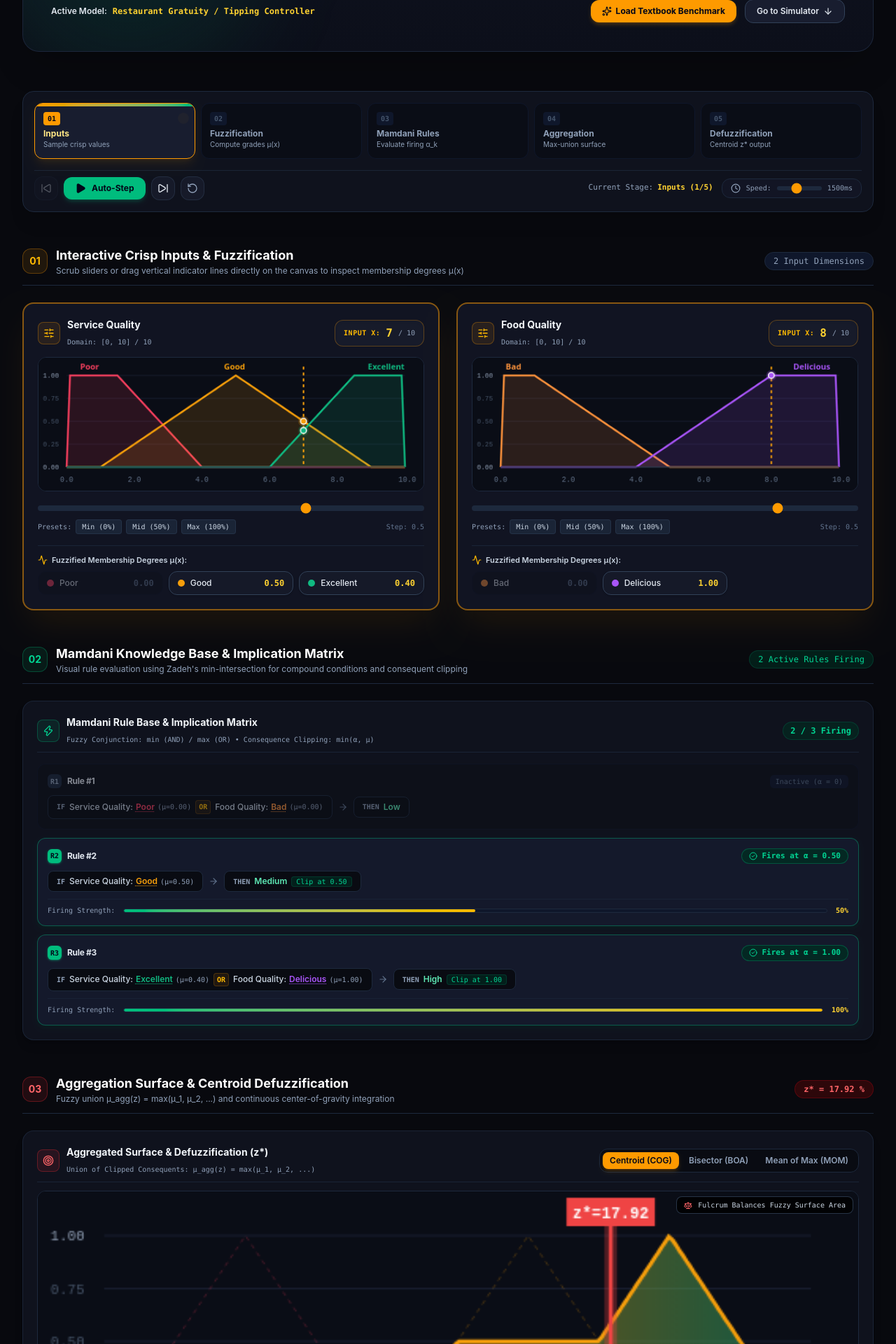
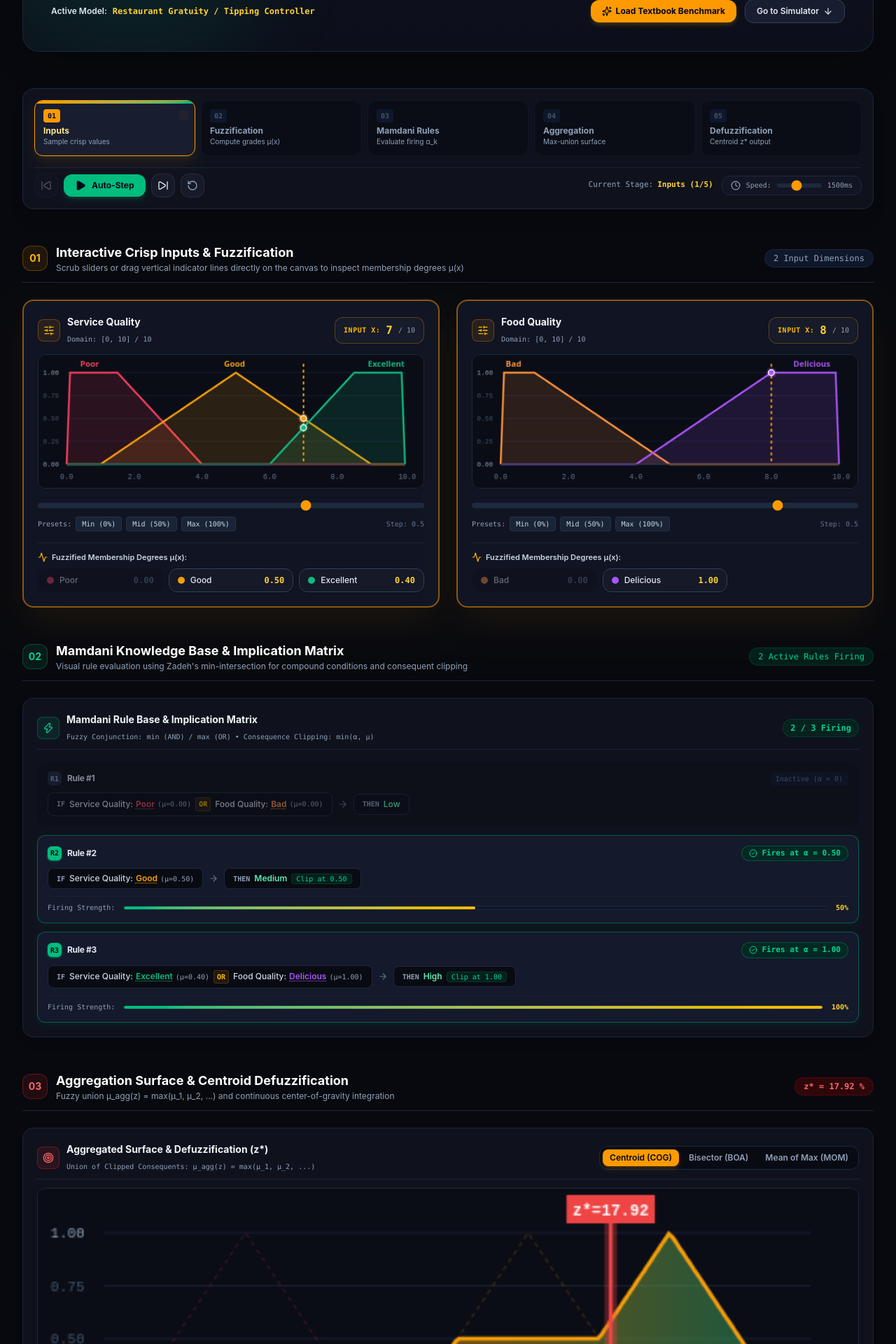
Before and after one commit to aditya-s45/Soft-Computing, a React (Vite) app: page / in a window 1280 px wide. Shown: the part 660-2580 px from the top of the page at 70% size. Built offline with nearby package versions, Linux system fonts and the light colour scheme.

Commit message:
style: polish stepper spacing and defuzzification balance badge layout

```diff
--- a/src/App.tsx
+++ b/src/App.tsx
@@ -255,7 +255,7 @@ export function App() {
         </section>
 
         {/* ==================== 5-PHASE ALGORITHM STEPPER ==================== */}
-        <section className="sticky top-16 z-30 pt-2">
+        <section className="relative z-20 pt-1">
           <StepperBar
             currentPhase={currentPhase}
             onSetPhase={setCurrentPhase}
--- a/src/components/flc/DefuzzCanvas.tsx
+++ b/src/components/flc/DefuzzCanvas.tsx
@@ -233,10 +233,6 @@ export const DefuzzCanvas: React.FC<DefuzzCanvasProps> = ({
           height={200}
           className="w-full h-auto rounded-xl border border-slate-800 bg-[#0a0d16] select-none"
         />
-        <div className="absolute top-2 right-2 flex items-center gap-2 bg-black/80 backdrop-blur-sm border border-slate-700/80 px-2.5 py-1 rounded-lg text-[10px] font-mono text-slate-300">
-          <Scale className="w-3 h-3 text-red-400" />
-          <span>Fulcrum Balances Fuzzy Surface Area</span>
-        </div>
       </div>
 
       {/* Live Formula & Calculation Box */}
@@ -250,9 +246,15 @@ export const DefuzzCanvas: React.FC<DefuzzCanvasProps> = ({
             </span>
           </div>
 
-          <span className="text-[10px] font-mono text-slate-400 bg-slate-900 px-2 py-0.5 rounded border border-slate-800">
-            Method: {defuzzMethod.toUpperCase()}
-          </span>
+          <div className="flex items-center gap-2">
+            <span className="flex items-center gap-1.5 text-[10px] font-mono text-slate-400 bg-slate-900/80 border border-slate-800 px-2 py-0.5 rounded">
+              <Scale className="w-3 h-3 text-red-400" />
+              <span>Fulcrum Balance</span>
+            </span>
+            <span className="text-[10px] font-mono text-slate-400 bg-slate-900 px-2 py-0.5 rounded border border-slate-800">
+              Method: {defuzzMethod.toUpperCase()}
+            </span>
+          </div>
         </div>
 
         {/* Integration Details if Centroid */}
```
Also changed, not shown: 4 other files (tests, documents, lock files or other folders).
